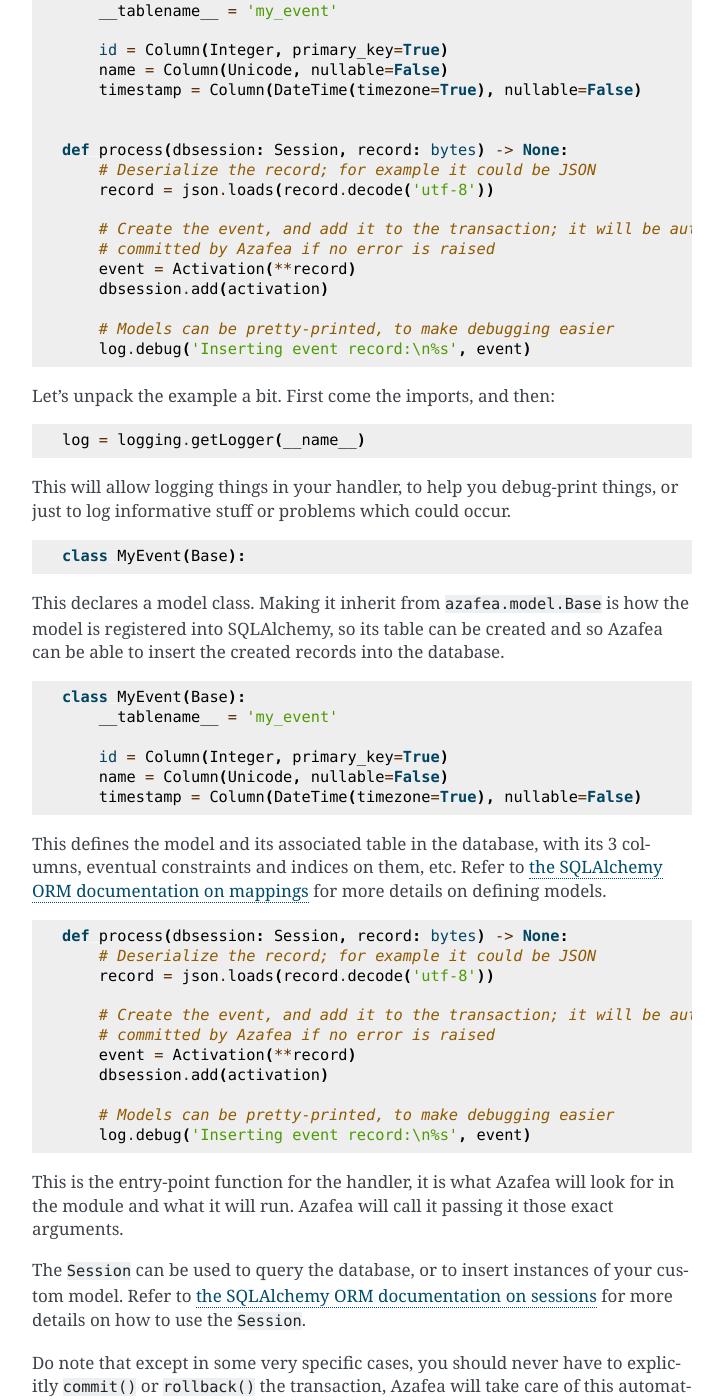
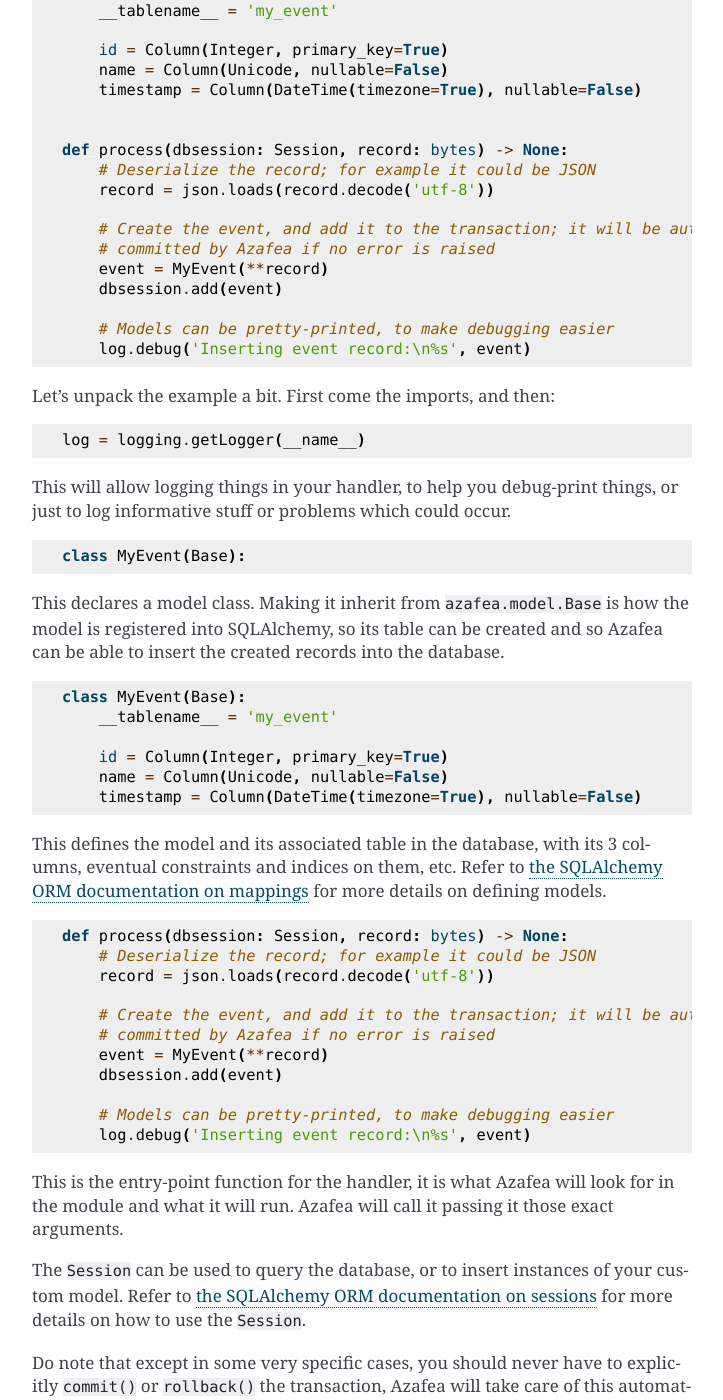
Before and after one commit to endlessm/azafea, a Sphinx documentation site: the page built from docs/source/event-handlers.rst, in a window 1280 px wide and 1400 px high, scrolled down 1099 px. Shown: the whole window, without its empty margins (388-1111 px from the left). Built offline with Sphinx 7.4.7, drawn with Linux system fonts in a browser that asks for light colours.

Commit message:
docs: Fix a bad copy-paste

```diff
--- a/docs/source/event-handlers.rst
+++ b/docs/source/event-handlers.rst
@@ -68,8 +68,8 @@
 
        # Create the event, and add it to the transaction; it will be automatically
        # committed by Azafea if no error is raised
-       event = Activation(**record)
-       dbsession.add(activation)
+       event = MyEvent(**record)
+       dbsession.add(event)
 
        # Models can be pretty-printed, to make debugging easier
        log.debug('Inserting event record:\n%s', event)
@@ -114,8 +114,8 @@
 
        # Create the event, and add it to the transaction; it will be automatically
        # committed by Azafea if no error is raised
-       event = Activation(**record)
-       dbsession.add(activation)
+       event = MyEvent(**record)
+       dbsession.add(event)
 
        # Models can be pretty-printed, to make debugging easier
        log.debug('Inserting event record:\n%s', event)
```
